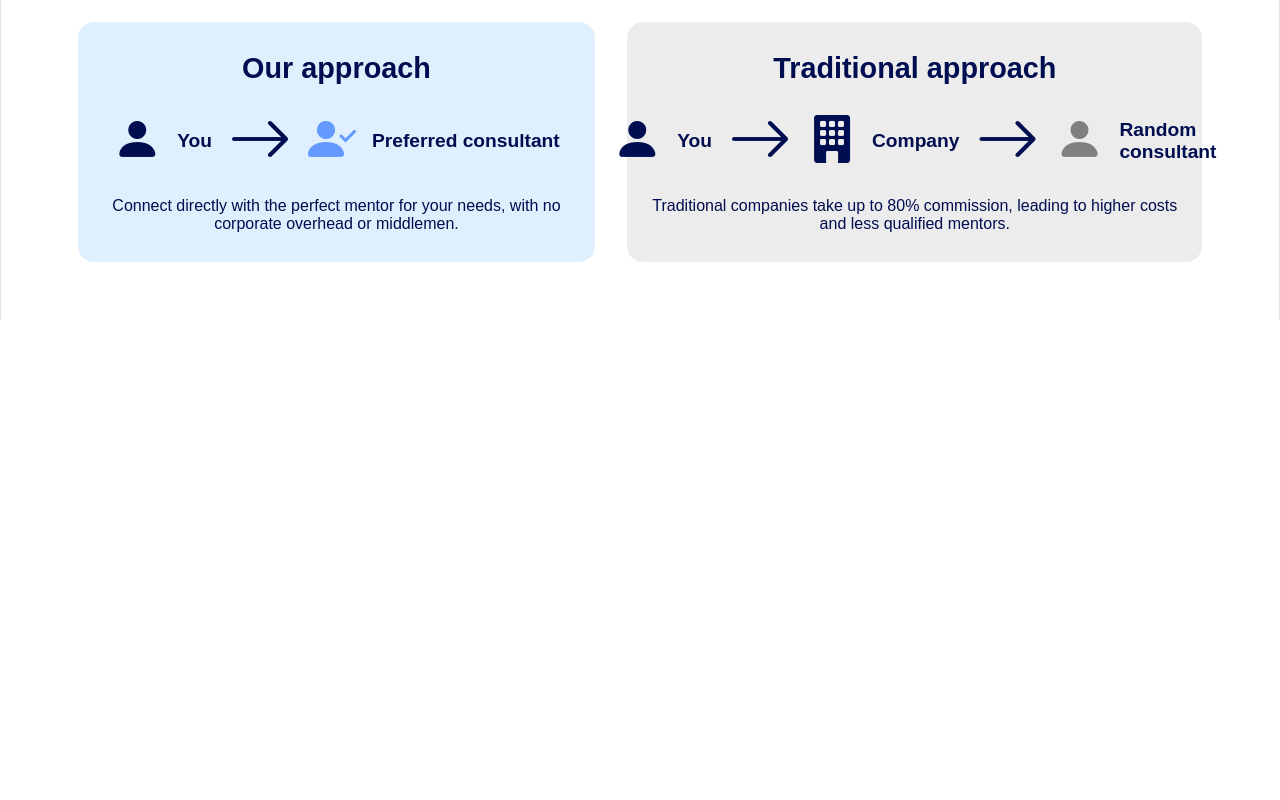
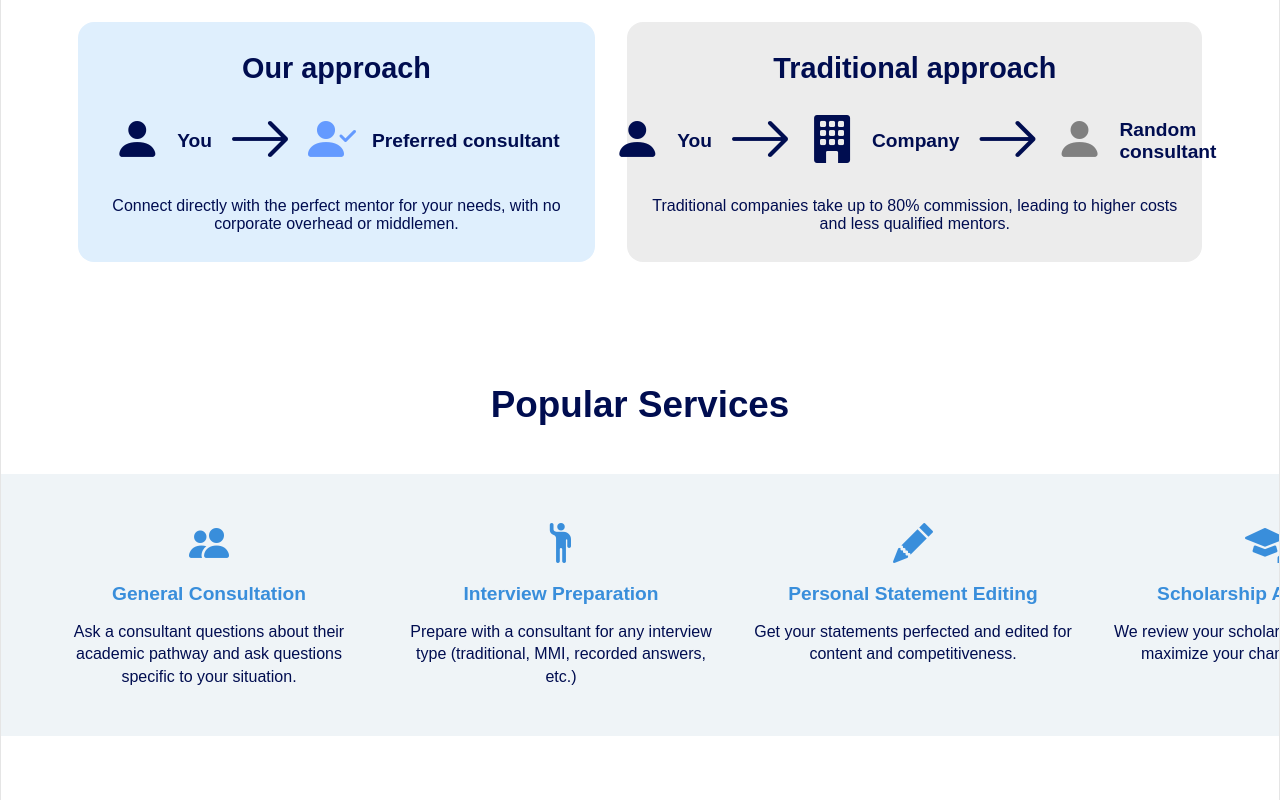
Before and after one commit to DunjaKolarski/site-lawly, a React (Vite) app: page / in a window 1280 px wide. Shown: the part 2440-3240 px from the top of the page. Before the commit the page ends 2760 px from the top, so only its background shows below. Built offline with nearby package versions, Linux system fonts and the light colour scheme.

Commit message:
feat: add home popular services component and styles

```diff
--- a/package.json
+++ b/package.json
@@ -11,6 +11,7 @@
   },
   "dependencies": {
     "bootstrap-icons": "^1.13.1",
+    "embla-carousel-react": "^8.6.0",
     "react": "^19.2.7",
     "react-dom": "^19.2.7",
     "react-router-dom": "^7.18.1"
--- /dev/null
+++ b/src/components/home/HomePopularServices.css
@@ -0,0 +1,61 @@
+.home-popular-services {
+  height: 60vh;
+  width: 100%;
+  display: flex;
+  flex-direction: column;
+  justify-content: center;
+  align-items: center;
+  gap: 3rem;
+  border-left: 1px solid var(--border-color);
+  border-right: 1px solid var(--border-color);
+}
+
+.home-popular-services > h2 {
+  font-size: 2.3rem;
+  color: #000d50;
+}
+
+.home-services-scroll {
+  width: 100%;
+  overflow: hidden;
+  cursor: grab;
+  background-color: #eff4f7;
+}
+
+.home-services-scroll:active {
+  cursor: grabbing;
+}
+
+.home-services-container {
+  display: flex;
+  align-items: stretch;
+  gap: 2rem;
+  padding: 3rem;
+  touch-action: pan-y pinch-zoom;
+}
+
+.home-service-card {
+  flex: 0 0 20rem;
+  min-width: 0;
+  display: flex;
+  flex-direction: column;
+  align-items: center;
+  gap: 1rem;
+  text-align: center;
+}
+
+.home-service-card > i {
+  font-size: 2.5rem;
+  color: #398edb;
+}
+
+.home-service-card > h6 {
+  font-size: 1.2rem;
+  color: #398edb;
+}
+
+.home-service-card > p {
+  font-size: 1rem;
+  line-height: 1.4;
+  color: #000d50;
+}
--- /dev/null
+++ b/src/components/home/HomePopularServices.tsx
@@ -0,0 +1,76 @@
+import useEmblaCarousel from "embla-carousel-react";
+import "./HomePopularServices.css";
+
+const popularServices = [
+  {
+    id: 1,
+    icon: "bi bi-people-fill",
+    title: "General Consultation",
+    description:
+      "Ask a consultant questions about their academic pathway and ask questions specific to your situation.",
+  },
+  {
+    id: 2,
+    icon: "bi bi-person-raised-hand",
+    title: "Interview Preparation",
+    description:
+      "Prepare with a consultant for any interview type (traditional, MMI, recorded answers, etc.)",
+  },
+  {
+    id: 3,
+    icon: "bi bi-pencil-fill",
+    title: "Personal Statement Editing",
+    description:
+      "Get your statements perfected and edited for content and competitiveness.",
+  },
+  {
+    id: 4,
+    icon: "bi bi-mortarboard-fill",
+    title: "Scholarship Assistance",
+    description:
+      "We review your scholarship applications to maximize your chances of winning.",
+  },
+  {
+    id: 5,
+    icon: "bi bi-grid-fill",
+    title: "Application Editing",
+    description:
+      "Get any component of your application edited, including essay questions, resumes, and more.",
+  },
+  {
+    id: 6,
+    icon: "bi bi-person-video3",
+    title: "Tutoring",
+    description:
+      "Receive tutoring for any subject and for standardized tests like the MCAT, DAT etc.",
+  },
+];
+
+function HomePopularServices() {
+  const [emblaRef] = useEmblaCarousel({
+    align: "start",
+    dragFree: true,
+  });
+
+  return (
+    <section className="home-popular-services">
+      <h2>Popular Services</h2>
+
+      <div className="home-services-scroll" ref={emblaRef}>
+        <div className="home-services-container">
+          {popularServices.map((service) => (
+            <article className="home-service-card" key={service.id}>
+              <i className={service.icon}></i>
+
+              <h6>{service.title}</h6>
+
+              <p>{service.description}</p>
+            </article>
+          ))}
+        </div>
+      </div>
+    </section>
+  );
+}
+
+export default HomePopularServices;
--- a/src/pages/Home.tsx
+++ b/src/pages/Home.tsx
@@ -4,6 +4,7 @@ import HomeWorkWith from "../components/home/HomeWorkWith";
 import HomeHowItWorks from "../components/home/HomeHowItWorks";
 import HomeStrategySession from "../components/home/HomeStrategySession";
 import HomeSimpleDirect from "../components/home/HomeSimpleDirect";
+import HomePopularServices from "../components/home/HomePopularServices";
 
 function Home() {
   return (
@@ -16,6 +17,7 @@ function Home() {
         <HomeHowItWorks />
         <HomeStrategySession />
         <HomeSimpleDirect />
+        <HomePopularServices />
       </main>
     </>
   );
```
Also changed, not shown: 1 other file (tests, documents, lock files or other folders).
